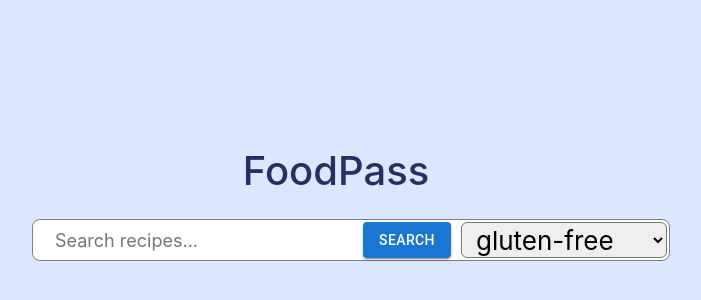
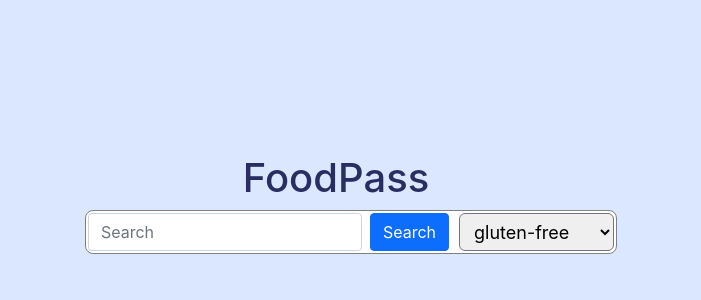
Before and after one commit to johnmaxnew/Foodie-Recipe-API-in-React-JS, a React (Create React App) app: page / in a window 1280 px wide. Shown: the part 158-458 px from the top of the page, without its empty margins (289-990 px from the left). Built offline with nearby package versions, Linux system fonts and the light colour scheme.

Commit message:
modified styling

```diff
--- a/src/App.css
+++ b/src/App.css
@@ -35,9 +35,6 @@
   margin-right: 30px;
 }
 
-.desc{
-  color: #342650;
-}
 /* SEARCH */
 .search{
   background: #fff;
@@ -67,6 +64,8 @@
   margin-left: 10px;
   border-radius: 6px;
   padding: 0 10px 0 10px;
+  font-size: 18px;
+
 }
 .card{
   cursor: pointer;
--- a/src/App.js
+++ b/src/App.js
@@ -1,7 +1,6 @@
 import React, { useState } from 'react';
 import './App.css';
 import axios from 'axios';
-import Button from '@mui/material/Button';
 import Card from './components/Card'
 
 
@@ -33,10 +32,11 @@
       <div className="main">
         <header className="app-header mb-2">
           <h1  className="header_title">FoodPass</h1>
-          <form className="search mt-3" onSubmit={onSubmit}>
-            <input type="text" className="search-input" placeholder="Search recipes..."
+
+          <form class="search d-flex" onSubmit={onSubmit}>
+            <input class="form-control me-2" type="search" placeholder="Search" aria-label="Search"
             value={query} onChange={(e) => setquery(e.target.value)}/>
-            <Button type="submit" variant="contained">Search</Button>
+            <button class="btn btn-primary" type="submit">Search</button>
             <select name="" id="" className="choice">
               <option value="gluten-free" onClick={() => setchoice("gluten-free")}>gluten-free</option>
               <option value="vegan" onClick={() => setchoice("vegan")}>vegan</option>
@@ -52,19 +52,15 @@
               <option value="soy-free" onClick={() => setchoice("soy-free")}>soy-free</option>
               <option value="fish-free" onClick={() => setchoice("fish-free")}>fish-free</option>
               <option value="shellfish-free" onClick={() => setchoice("shellfish-free")}>shellfish-free</option>
-
             </select>
           </form>
-
         </header>
         <div className="content">
-
           <div className="row pb-5 mb-4 mt-3">
               {recipes.map(recipe => {
                 return  <Card item xs={12} sm={6} md={4} recipe={ recipe } />;
               })}
           </div>
-
         </div>
       </div>
     </div>
```
